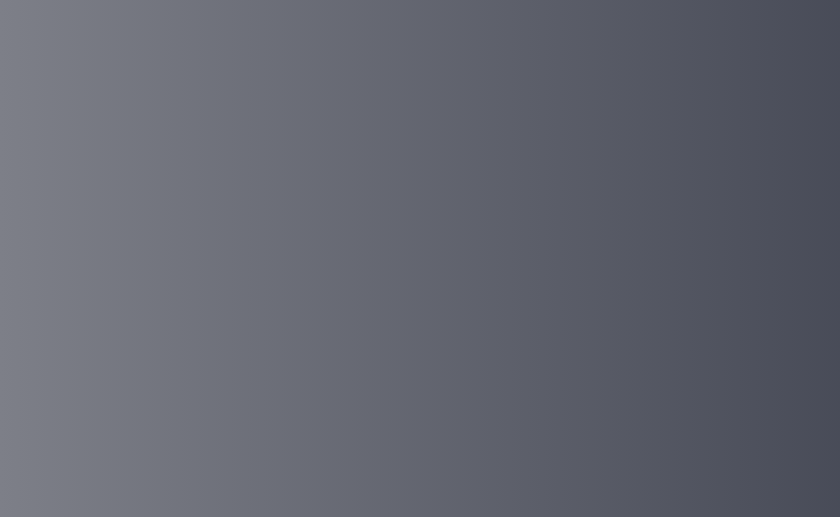
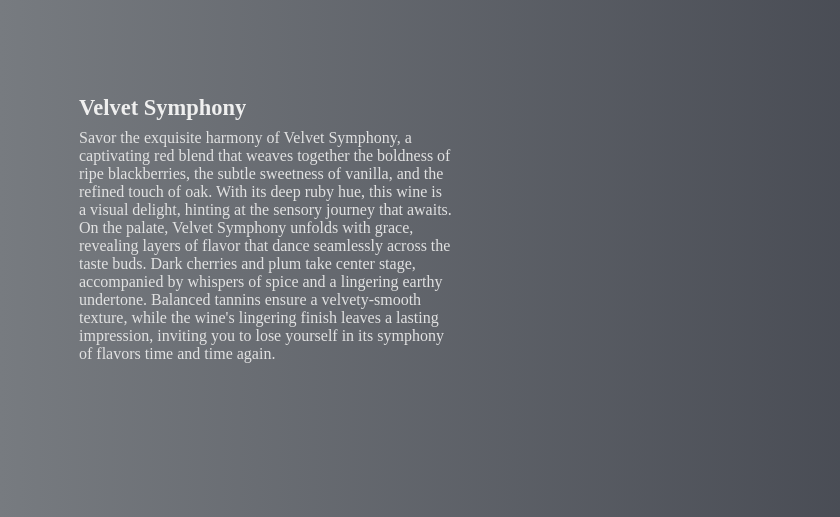
Before and after one commit to fernmoraes/Site_Vinho, a plain HTML site: page index.html in a window 1280 px wide. Shown: the part 172-689 px from the top of the page, 0-840 px from the left. Drawn offline with Linux system fonts and the light colour scheme.

Commit message:
Adicionado descrição do vinho e nome dele

```diff
--- a/css/style.css
+++ b/css/style.css
@@ -3,7 +3,7 @@
     padding: 0;
 }
 body {
-    background-image: linear-gradient(to right, #7D7F88 0%, #2D313F 100%);
+    background-image: linear-gradient(to right, #777b80 0%, #32353f 100%);
     width: 1280px;
     height: 720px;
     overflow: hidden;
@@ -46,6 +46,9 @@ body {
     line-height: normal;
     position: relative;
 }
+#aboutus:hover{
+    color: #ffe46d;
+}
 #wines {
     width: 58px;
     height: 24px;
@@ -58,6 +61,9 @@ body {
     font-weight: 400;
     line-height: normal;
     position: relative;
+}
+#wines:hover{
+    color: #ffe46d;
 }
 #ourstory {
     width: 91px;
@@ -72,6 +78,9 @@ body {
     line-height: normal;
     position: relative;
 }
+#ourstory:hover{
+    color: #ffe46d;
+}
 #contacts {
     width: 86px;
     height: 24px;
@@ -84,6 +93,9 @@ body {
     font-weight: 400;
     line-height: normal;
     position: relative;
+}
+#contacts:hover{
+    color: #ffe46d;
 }
 #linhavinho {
     width: 286.83px;
@@ -105,3 +117,27 @@ body {
     background: url(/img/vinho_produto.jpg) 0% / cover no-repeat;
     position: relative;
 }
+#nomevinho {
+    color: #EFEFEF;
+    font-size: 15px;
+    font-style: normal;
+    font-weight: 600;
+    line-height: normal;
+    width: 203px;
+    height: 29px;
+    bottom: 730px;
+    left: 79px;
+    position: relative;
+}
+#descvinho {
+    color: rgba(233, 233, 233, 0.94);
+    font-size: 16px;
+    font-style: normal;
+    font-weight: 400;
+    line-height: normal;
+    width: 373px;
+    height: 323px;
+    bottom: 725px;
+    left: 79px;
+    position: relative;
+}
--- a/index.html
+++ b/index.html
@@ -20,15 +20,22 @@
                 <a id="ourstory" href="#ourstory">Our Story</a>
                 <a id="contacts" href="#contacts">Contacts</a>
             </ul>
-
+        </nav>
             <div id="hl2"></div>
             <div id="hl1"></div>
             <div id="logo"></div>
-
-        </nav>
-
         <div id="linhavinho"></div>
         <div id="vinhoproduto"></div>
+
+        <section id="nomevinho">
+            <h2>Velvet Symphony</h2>
+        </section>
+        <section id="descvinho">
+            <p>
+                Savor the exquisite harmony of Velvet Symphony, a captivating red blend that weaves together the boldness of ripe blackberries, the subtle sweetness of vanilla, and the refined touch of oak. With its deep ruby hue, this wine is a visual delight, hinting at the sensory journey that awaits.
+                <br>On the palate, Velvet Symphony unfolds with grace, revealing layers of flavor that dance seamlessly across the taste buds. Dark cherries and plum take center stage, accompanied by whispers of spice and a lingering earthy undertone. Balanced tannins ensure a velvety-smooth texture, while the wine's lingering finish leaves a lasting impression, inviting you to lose yourself in its symphony of flavors time and time again.
+            </p>
+        </section>
     </div>
     <script src="script.js"></script>
 </body>
```
